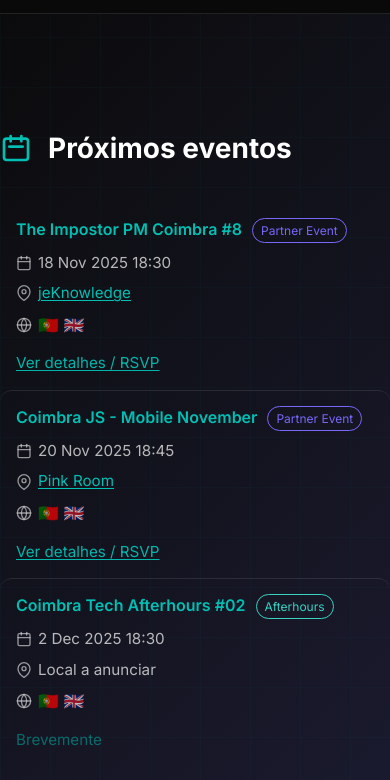
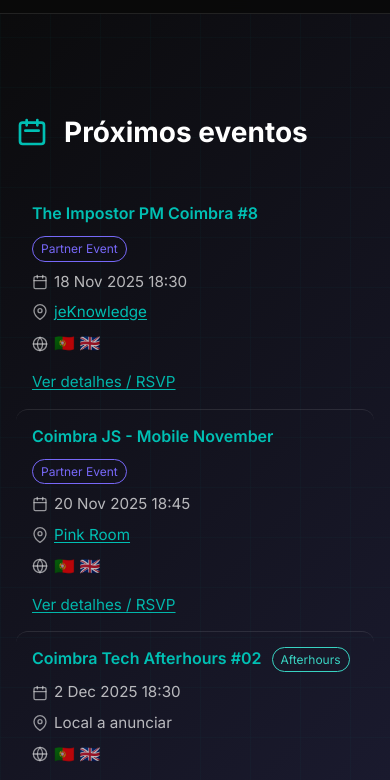
Before and after one commit to Coimbra-Tech-Afterhours/Coimbra-Tech-Afterhours.github.io, a website: page events.html in a window 390 px wide. Shown: the part 63-843 px from the top of the page. Drawn offline with Linux system fonts and the light colour scheme.

Commit message:
fix: improve mobile spacing for events page
- Add horizontal padding to #events-page to match main container
- Add max-width and margin auto for consistent centering
- Add mobile responsive padding (spacing-sm) for better mobile experience
- Ensures events page spacing matches index.html events section

```diff
--- a/assets/css/events.css
+++ b/assets/css/events.css
@@ -17,7 +17,9 @@
 
 /* Events page */
 #events-page {
-  padding: var(--spacing-xl) 0;
+  padding: var(--spacing-xl) var(--spacing-md);
+  max-width: 1200px;
+  margin: 0 auto;
 }
 
 #events-page section:first-of-type {
@@ -302,6 +304,16 @@
 }
 
 /* Responsive */
+@media (max-width: 768px) {
+  #events-page {
+    padding: var(--spacing-lg) var(--spacing-sm);
+  }
+
+  #events-page section:first-of-type {
+    padding-top: var(--spacing-lg);
+  }
+}
+
 @media (max-width: 720px) {
   .event-row {
     grid-template-columns: 1fr;
```
